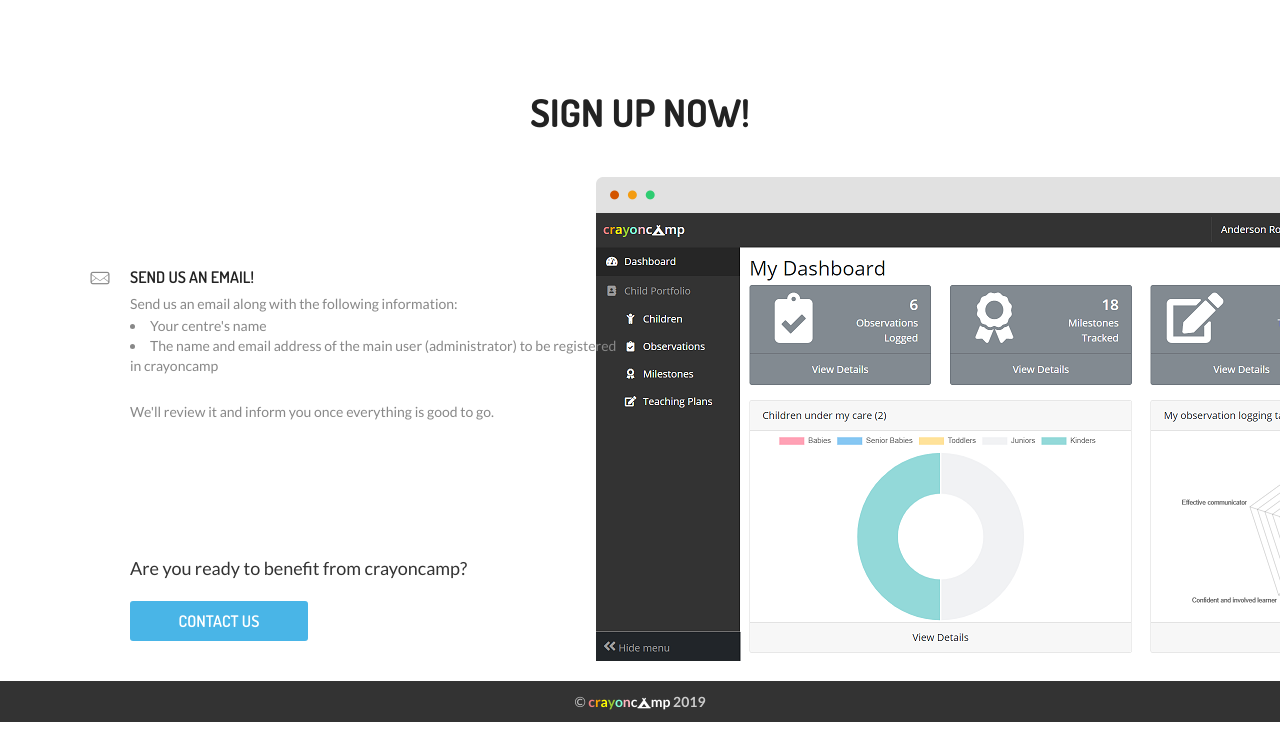
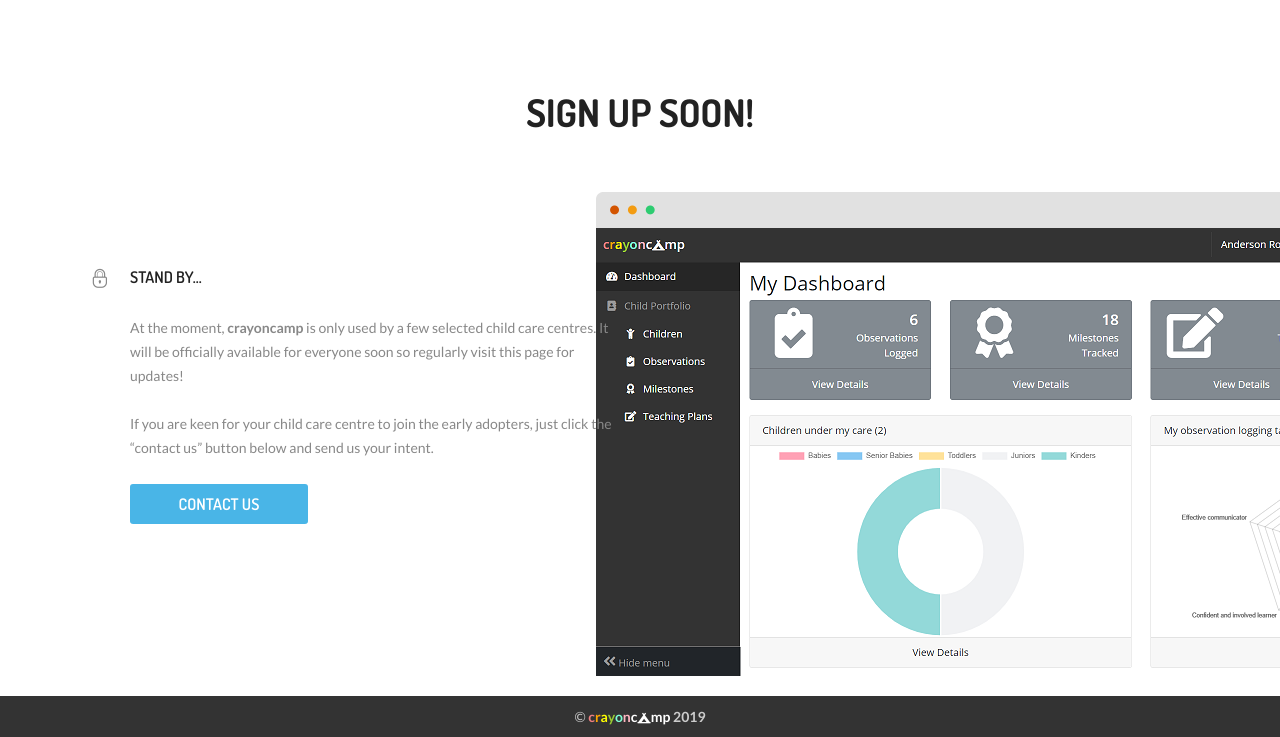
Before and after one commit to au-child-care/landing-page, a plain HTML site: page index.html in a window 1280 px wide. Shown: the part 1345-2082 px from the top of the page. Drawn offline with Linux system fonts and the light colour scheme.

Commit message:
Updated the sign up section

```diff
--- a/index.html
+++ b/index.html
@@ -166,32 +166,29 @@
 		<!--main-section-start-->
 		<div class="top_cont_latest">
 			<div class="container">
-				<h2>Sign up now!</h2>
+				<h2>Sign up soon!</h2>
 				<div class="work_section">
 					<div class="row">
 						<div class="col-lg-6 col-sm-6 wow fadeInLeft delay-05s">
 							<div class="service-list">
-								<div class="service-list-col1"> <i class="icon-mail"></i> </div>
+								<div class="service-list-col1"> <i class="icon-lock"></i> </div>
 								<div class="service-list-col2">
-									<h3>Send us an email!</h3>
-									<p>Send us an email along with the following information:
-										<li>
-											Your centre's name
-										</li>
-										<li>
-											The name and email address of the main user (administrator) to be registered in crayoncamp
-										</li>
-									</p>
+									<h3>Stand by...</h3>
+									<p>&nbsp;</p>
+									<p>At the moment, <strong>crayoncamp</strong> is only used by a few selected child care centres. It will be officially available for everyone soon so regularly visit this page for updates!</p>
+									<p>&nbsp;</p>
+									<p>If you are keen for your child care centre to join the early adopters, just click the “contact us” button below and send us your intent.</p>
 									<p>&nbsp;</p>
 									<p>
-										We'll review it and inform you once everything is good to go.
+										<a href="mailto:signup@crayoncamp.com" class="learn_more2">Contact Us</a>
 									</p>
-									<p>&nbsp;</p>
-									<p>&nbsp;</p>
-									<p>&nbsp;</p>
 								</div>
 							</div>
-							<div class="work_bottom"> <span>Are you ready to benefit from crayoncamp?</span> <a href="mailto:signup@crayoncamp.com" class="learn_more2">Contact Us</a> </div>
+							<div class="work_bottom">
+								<p>&nbsp;</p>
+								<p>&nbsp;</p>
+								<p>&nbsp;</p>
+							</div>
 						</div>
 						<figure class="col-lg-6 col-sm-6  text-right wow fadeInUp delay-02s"> </figure>
 					</div>
```
